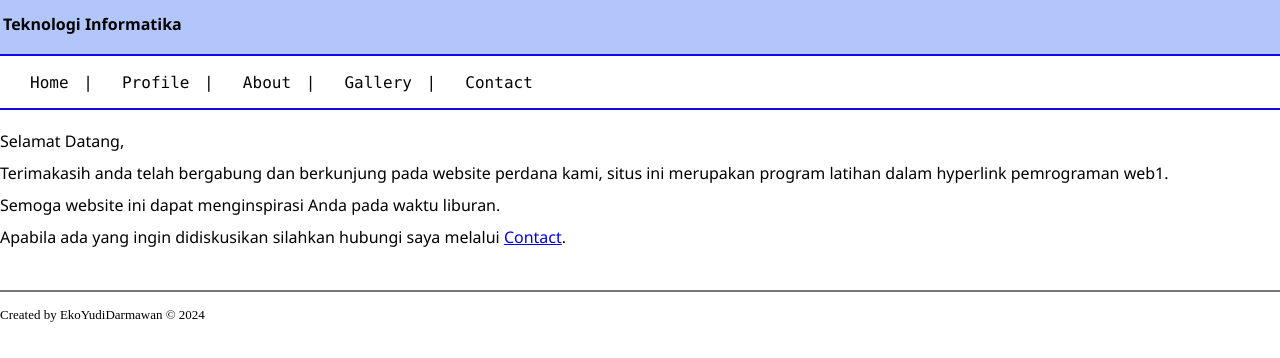
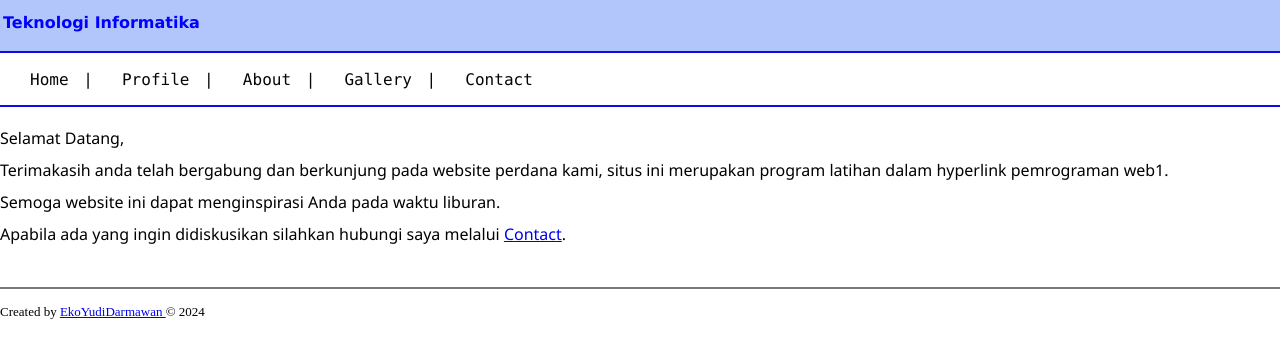
Before and after one commit to yudivgp/WebsiteTugas, a plain HTML site: page index.html in a window 1280 px wide. Shown: the part 54-412 px from the top of the page. Drawn offline with Linux system fonts and the light colour scheme.

Commit message:
Update index.html

```diff
--- a/index.html
+++ b/index.html
@@ -20,6 +20,10 @@
         }
         header h1 {
             margin: 5px 0;
+        }
+        header p{
+            color: blue;
+            font-family:'Lucida Sans', 'Lucida Sans Regular', 'Lucida Grande', 'Lucida Sans Unicode', Geneva, Verdana, sans-serif;
         }
         nav {
             background-color: #fff;
@@ -87,7 +91,7 @@
         <p>Apabila ada yang ingin didiskusikan silahkan hubungi saya melalui <a href="contact.html">Contact</a>.</p>
         <br>
         <hr>
-        <p1 class="admin-text">Created by EkoYudiDarmawan &copy; 2024</p1>
+        <p1 class="admin-text">Created by <a href="profile.html">EkoYudiDarmawan </a>&copy; 2024</p1>
     </div>
 </body>
 </html>
```
